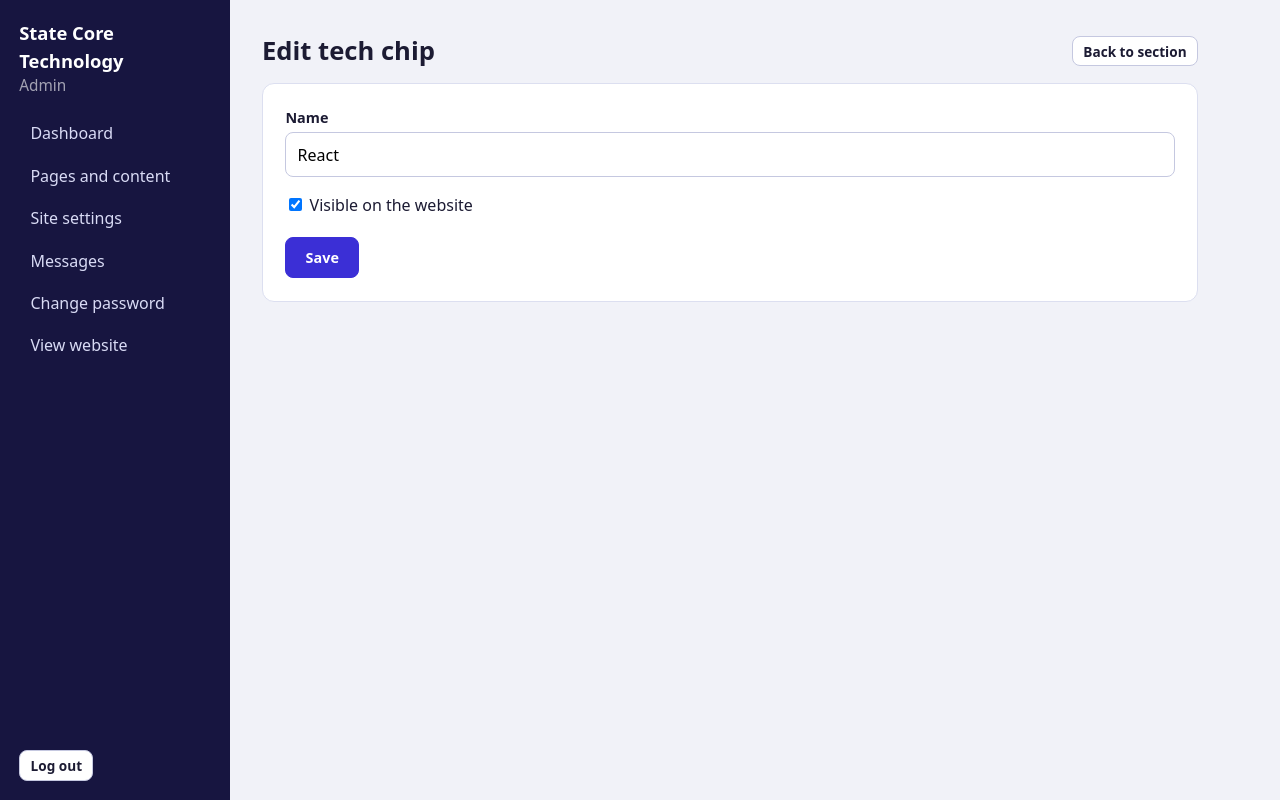
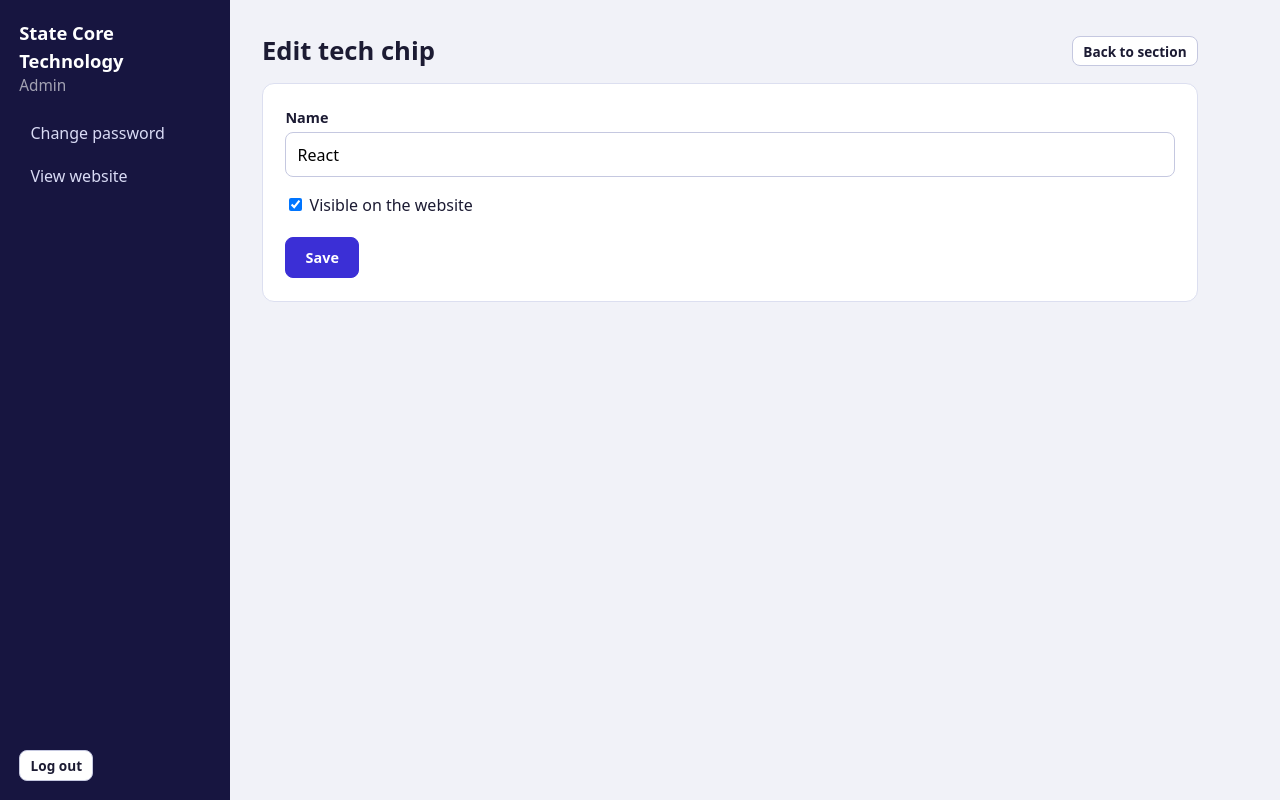
Before and after one commit to naveedkhanalfa1199/State-Core-Technology-Pakistan, a Flask app: page /admin/boxes/1 in a window 1280 px wide. Run offline with Flask 3, Linux system fonts and the light colour scheme; the visitor is signed in with stand-in values (Sample User, id 1); data comes from the database, SQL or seed files in the repository; data that the repository does not hold is empty.

Commit message:
Update admin sidebar links and logo href

```diff
--- a/templates/admin/base.html
+++ b/templates/admin/base.html
@@ -6,12 +6,8 @@
 </head><body>
 {% if is_admin %}
 <aside class="side">
-  <a class="side__logo" href="/admin">{{ site.site_name }}<small>Admin</small></a>
+  <a class="side__logo" href="/">{{ site.site_name }}<small>Admin</small></a>
   <nav>
-    <a href="/admin">Dashboard</a>
-    <a href="/admin/pages">Pages and content</a>
-    <a href="/admin/settings">Site settings</a>
-    <a href="/admin/messages">Messages{% if unread %} <b class="badge">{{ unread }}</b>{% endif %}</a>
     <a href="/admin/password">Change password</a>
     <a href="/" target="_blank" rel="noopener">View website</a>
   </nav>
```
